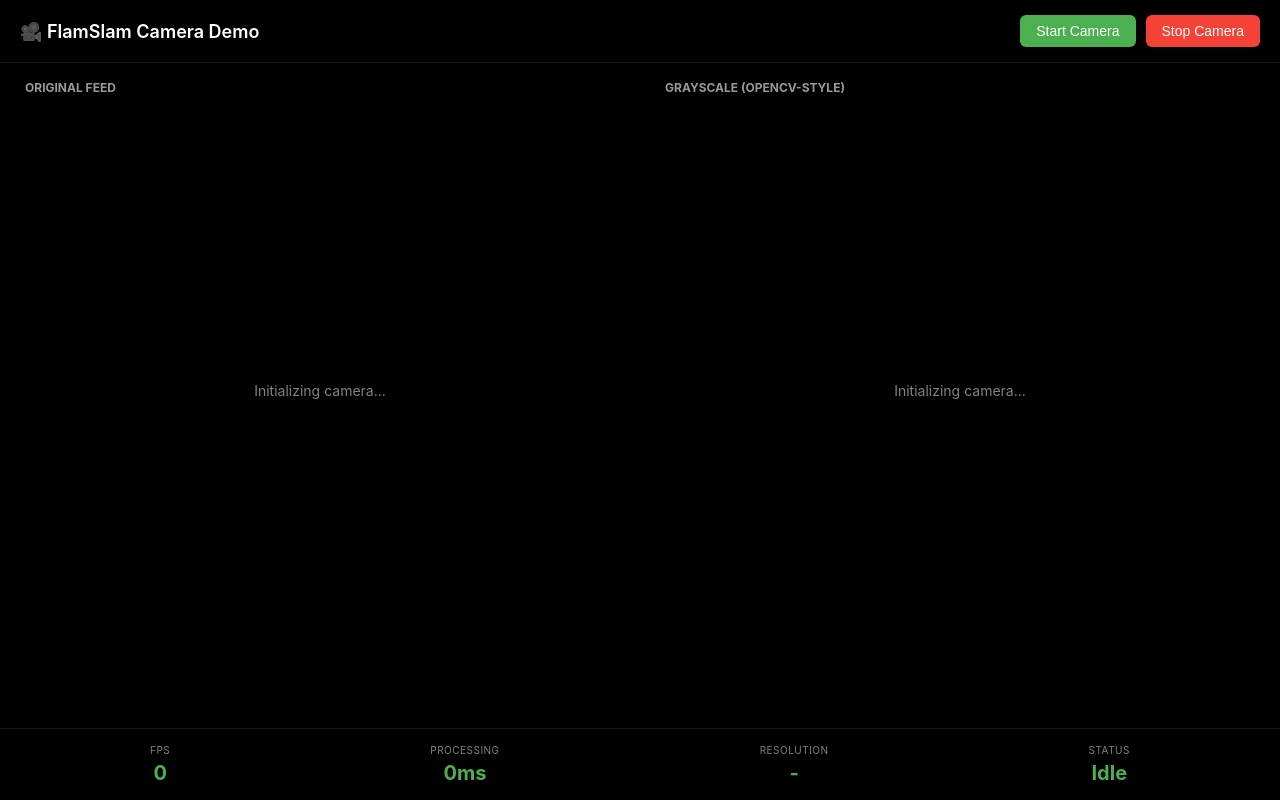
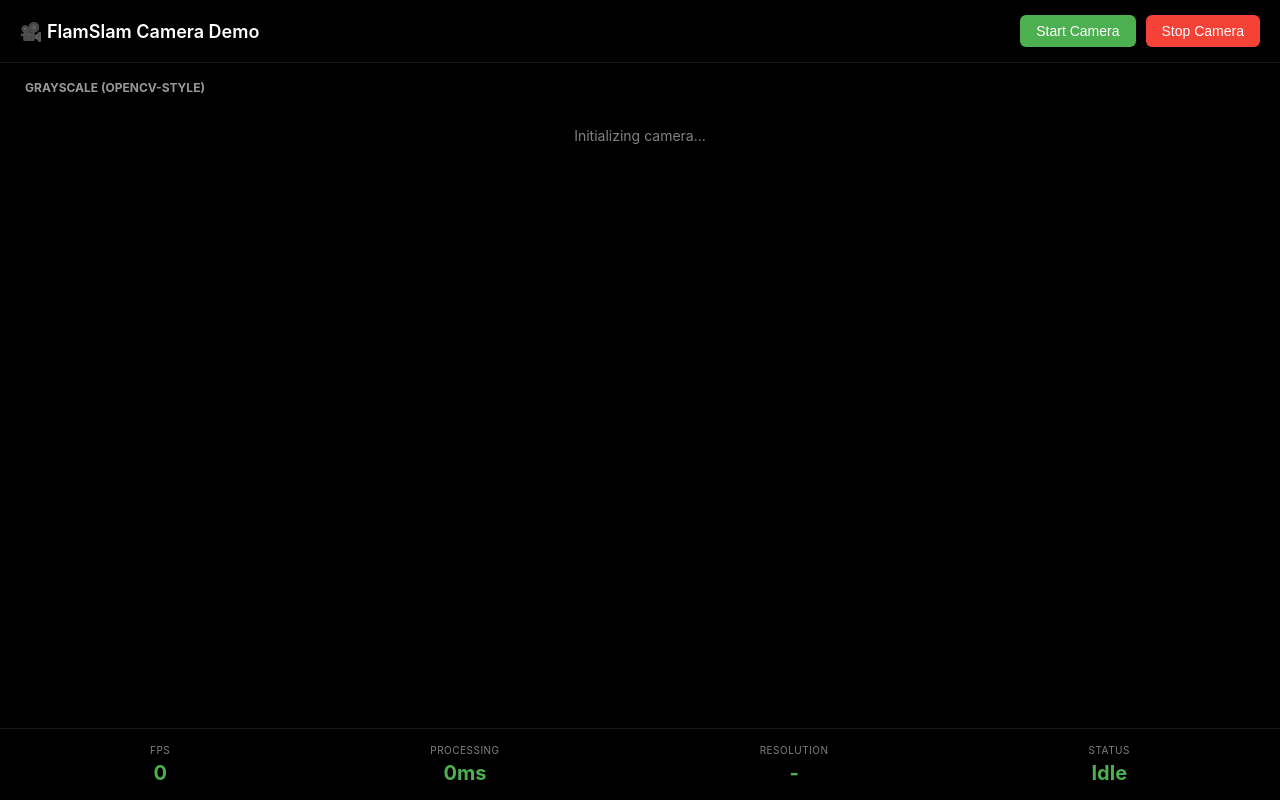
Before and after one commit to nikhilkarthik03/flamslam-js, a website built with Vite: page samples/index.html in a window 1280 px wide. Built offline with nearby package versions, Linux system fonts and the light colour scheme; what flamslam-js would draw is missing.

Commit message:
fix: rendering only output

```diff
--- a/samples/index.html
+++ b/samples/index.html
@@ -89,8 +89,6 @@
         left: 0;
         right: 0;
         bottom: 80px;
-        display: grid;
-        grid-template-columns: 1fr 1fr;
         gap: 0;
       }
 
@@ -209,12 +207,12 @@
       </div>
     </div>
 
+    <div class="canvas-wrapper loading" style="display: none">
+      <h3>Original Feed</h3>
+      <canvas id="originalCanvas"></canvas>
+    </div>
     <!-- Fullscreen canvas container -->
     <div class="canvas-container">
-      <div class="canvas-wrapper loading">
-        <h3>Original Feed</h3>
-        <canvas id="originalCanvas"></canvas>
-      </div>
       <div class="canvas-wrapper loading">
         <h3>Grayscale (OpenCV-style)</h3>
         <canvas id="grayscaleCanvas"></canvas>
```
